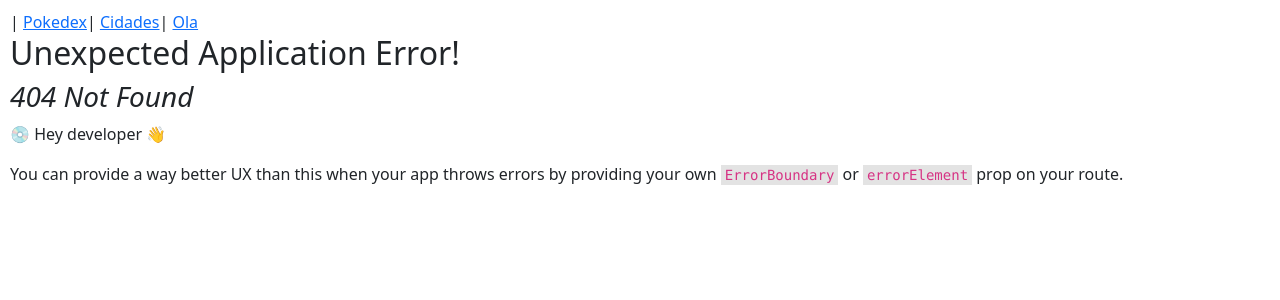
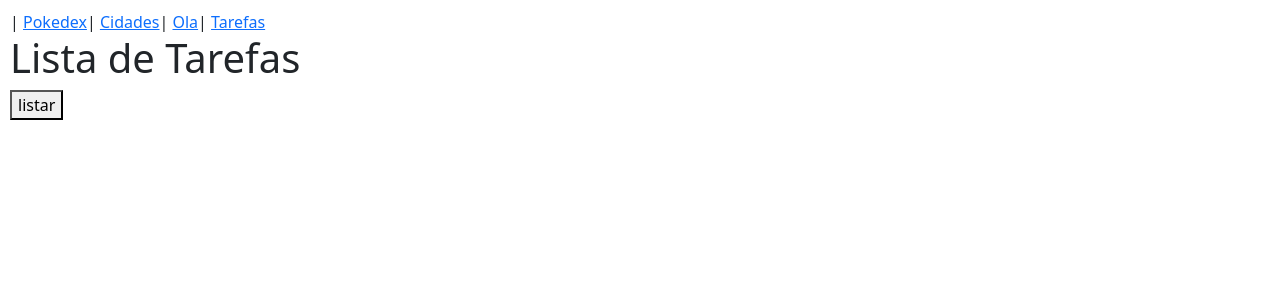
Before and after one commit to ecaramba/aula-js, a React (Create React App) app in the folder aula/: page /tarefas in a window 1280 px wide. Before the commit this address had no page. Shown: the top 300 px of the page. Built offline with nearby package versions, Linux system fonts and the light colour scheme.

Commit message:
firebase tarefas

```diff
--- a/aula/package.json
+++ b/aula/package.json
@@ -8,6 +8,7 @@
     "@testing-library/user-event": "^13.5.0",
     "axios": "^1.5.0",
     "bootstrap": "^5.3.2",
+    "firebase": "^10.4.0",
     "localforage": "^1.10.0",
     "match-sorter": "^6.3.1",
     "react": "^18.2.0",
--- a/aula/src/Links.js
+++ b/aula/src/Links.js
@@ -7,7 +7,7 @@ export default function Links() {
             | <a href="/pokedex">Pokedex</a>
             | <a href="/cidades">Cidades</a>
             | <a href="/ola">Ola</a>
-
+            | <a href="/tarefas">Tarefas</a>
 
         </div>
 
--- /dev/null
+++ b/aula/src/Tarefas.js
@@ -0,0 +1,32 @@
+import firebaseApp from './config'
+import { useState } from 'react';
+
+import { getFirestore,
+    collection,
+    getDocs,
+    orderBy,
+    query
+} from "firebase/firestore";
+
+const db = getFirestore(firebaseApp);
+
+const colTarefas = collection(db, "tarefas");
+
+export default function Tarefas()
+{
+    const [listaTarefas, setListaTarefas] = useState([]);
+
+    async function listar()
+    {
+        const filtro = query(colTarefas, orderBy("dataCadastro"));
+        const retorno = await getDocs(filtro);
+        retorno.forEach((item) => {
+            console.log(item.data())
+        })
+    }
+
+    return (<div>
+        <h1>Lista de Tarefas</h1>
+        <button onClick={listar}>listar</button>
+    </div>)
+}
--- /dev/null
+++ b/aula/src/config.js
@@ -0,0 +1,19 @@
+// Import the functions you need from the SDKs you need
+import { initializeApp } from "firebase/app";
+// TODO: Add SDKs for Firebase products that you want to use
+// https://firebase.google.com/docs/web/setup#available-libraries
+
+// Your web app's Firebase configuration
+const firebaseConfig = {
+  apiKey: "AIzaSyBsgnbtrjp5cbIfdKanx-3igg6IS5oa004",
+  authDomain: "aula-react-808b6.firebaseapp.com",
+  projectId: "aula-react-808b6",
+  storageBucket: "aula-react-808b6.appspot.com",
+  messagingSenderId: "1095079714596",
+  appId: "1:1095079714596:web:ef6647a07dbc97eabfddb1"
+};
+
+// Initialize Firebase
+const app = initializeApp(firebaseConfig);
+
+export default app;
--- a/aula/src/index.js
+++ b/aula/src/index.js
@@ -12,6 +12,7 @@ import Links from './Links';
 import Pokedex from './Pokedex';
 import Ola from './Ola';
 import Cidades from './Cidades'
+import Tarefas from './Tarefas';
 
 const rotas = createBrowserRouter([
     {
@@ -29,6 +30,10 @@ const rotas = createBrowserRouter([
     {
         path: "/cidades",
         element: <Cidades />
+    },
+    {
+        path: "/tarefas",
+        element: <Tarefas />
     }
 ]);
 
```
Also changed, not shown: 1 other file (tests, documents, lock files or other folders).
